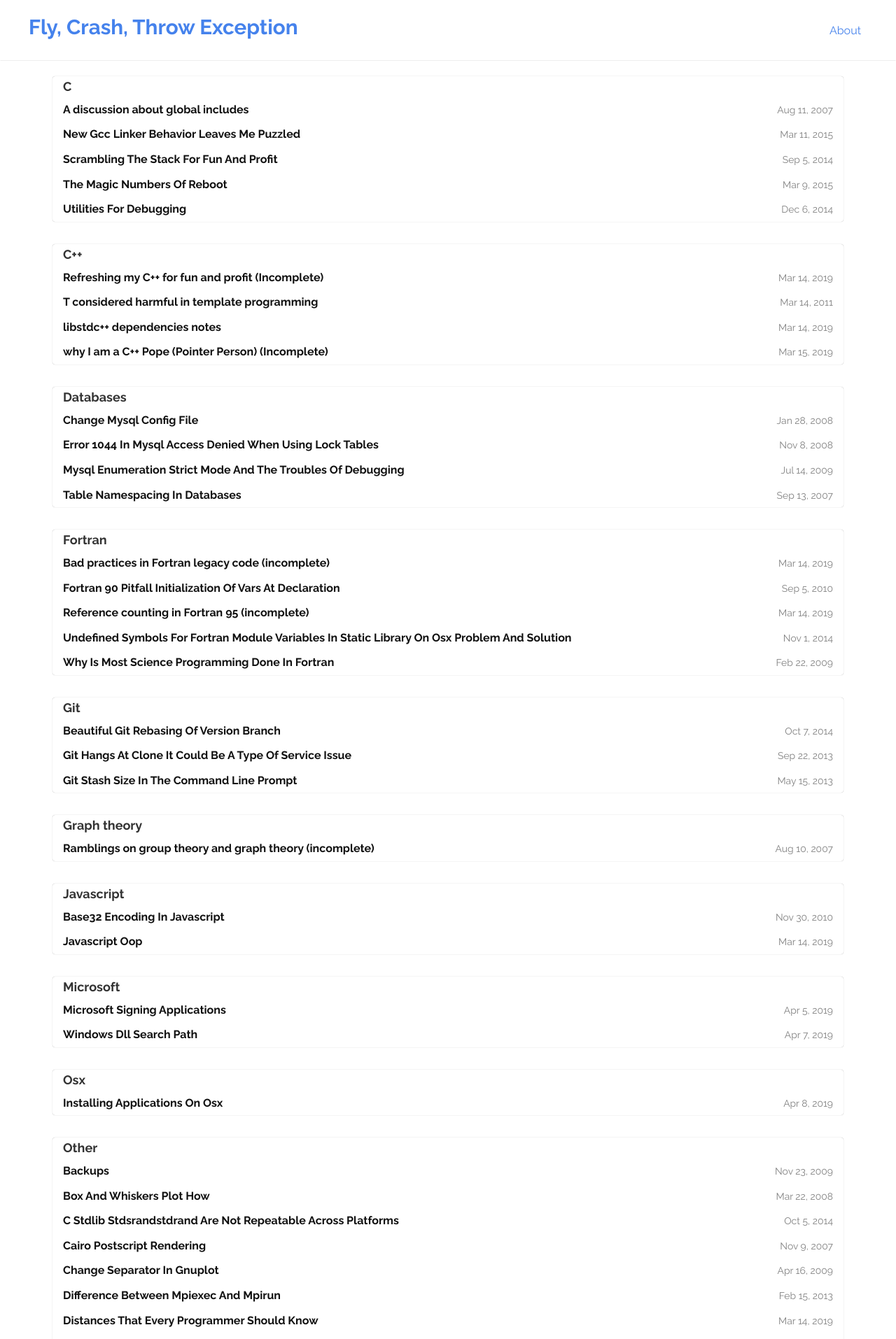
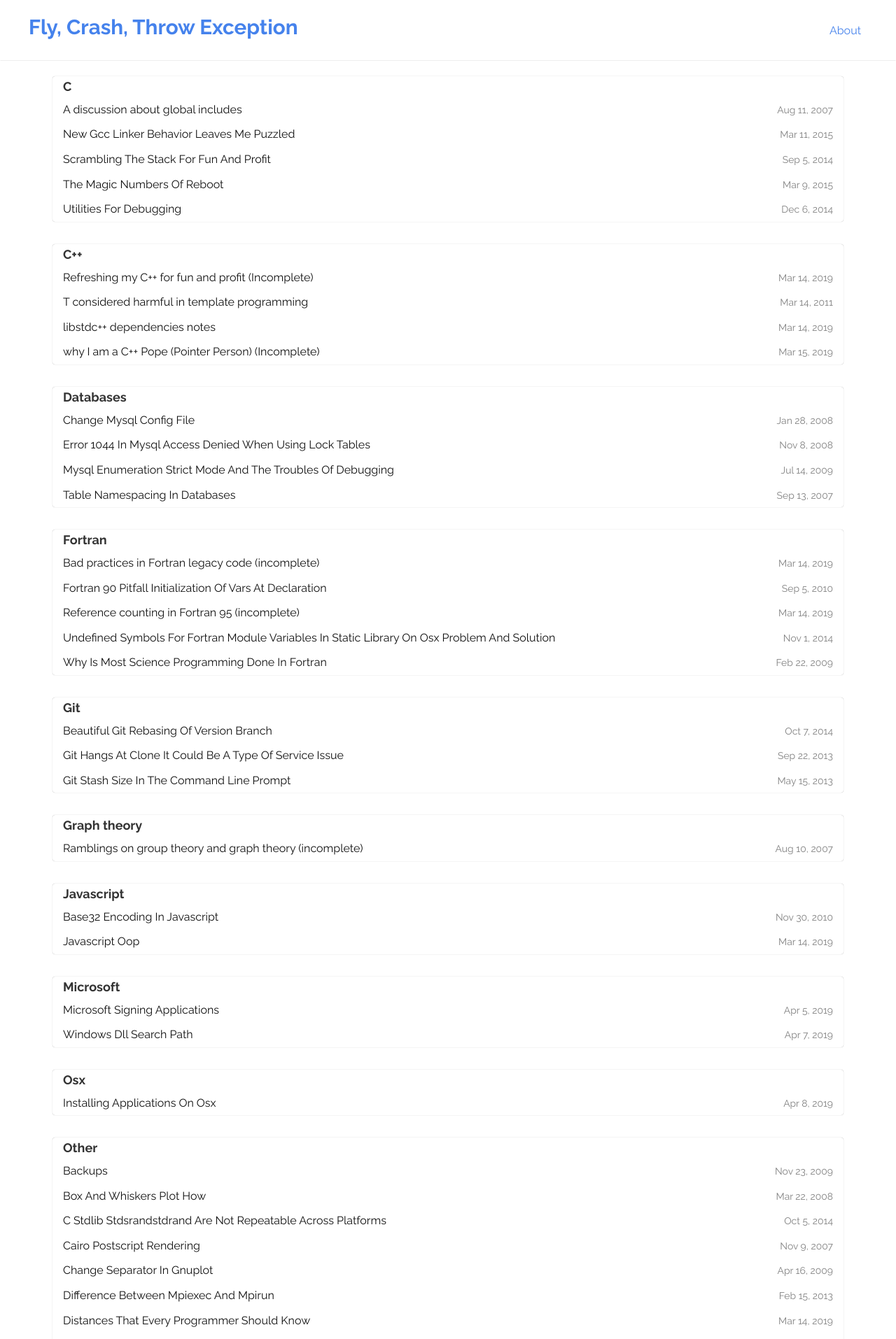
Before and after one commit to stefanoborini/stefanoborini.github.io, a Jekyll site: the page built from index.html, in a window 1280 px wide. Shown: the top 1914 px of the page at 70% size. Built offline with Jekyll 4.4.1, drawn with Linux system fonts in a browser that asks for light colours; the list of posts is cut into pages by our own code.

Commit message:
Removed strong titling

```diff
--- a/index.html
+++ b/index.html
@@ -15,9 +15,8 @@ layout: default
             {% assign sorted_posts = category[1] | sort:"title" %}
             {% for post in sorted_posts %}
              <a href="{{ post.url | prepend: site.baseurl }}" class="index-anchor">
-                  <div class="panel-body"><strong>{{ post.title }}</strong><span class="post-meta pull-right"><small>{{ post.date | date: "%b %-d, %Y" }}</small></span></div>
+                  <div class="panel-body">{{ post.title }}<span class="post-meta pull-right"><small>{{ post.date | date: "%b %-d, %Y" }}</small></span></div>
              </a>
-
           {% endfor %}
             </div>
             </div>
```
